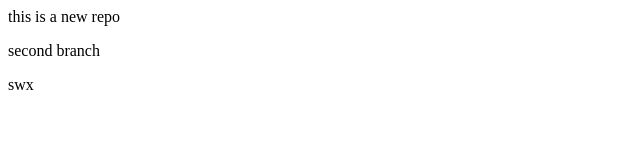
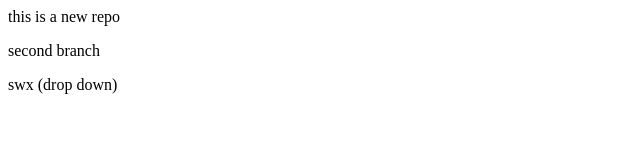
Before and after one commit to Ragibnizam/GItAndGithub, a plain HTML site: page index.html in a window 1280 px wide. Shown: the whole page, without its empty margins (0-640 px from the left). Drawn offline with Linux system fonts and the light colour scheme.

```diff
--- a/index.html
+++ b/index.html
@@ -1,3 +1,3 @@
 <p>this is a new repo</p>
 <p>second branch</p>
-<p>swx</p>
+<p>swx (drop down)</p>
```
